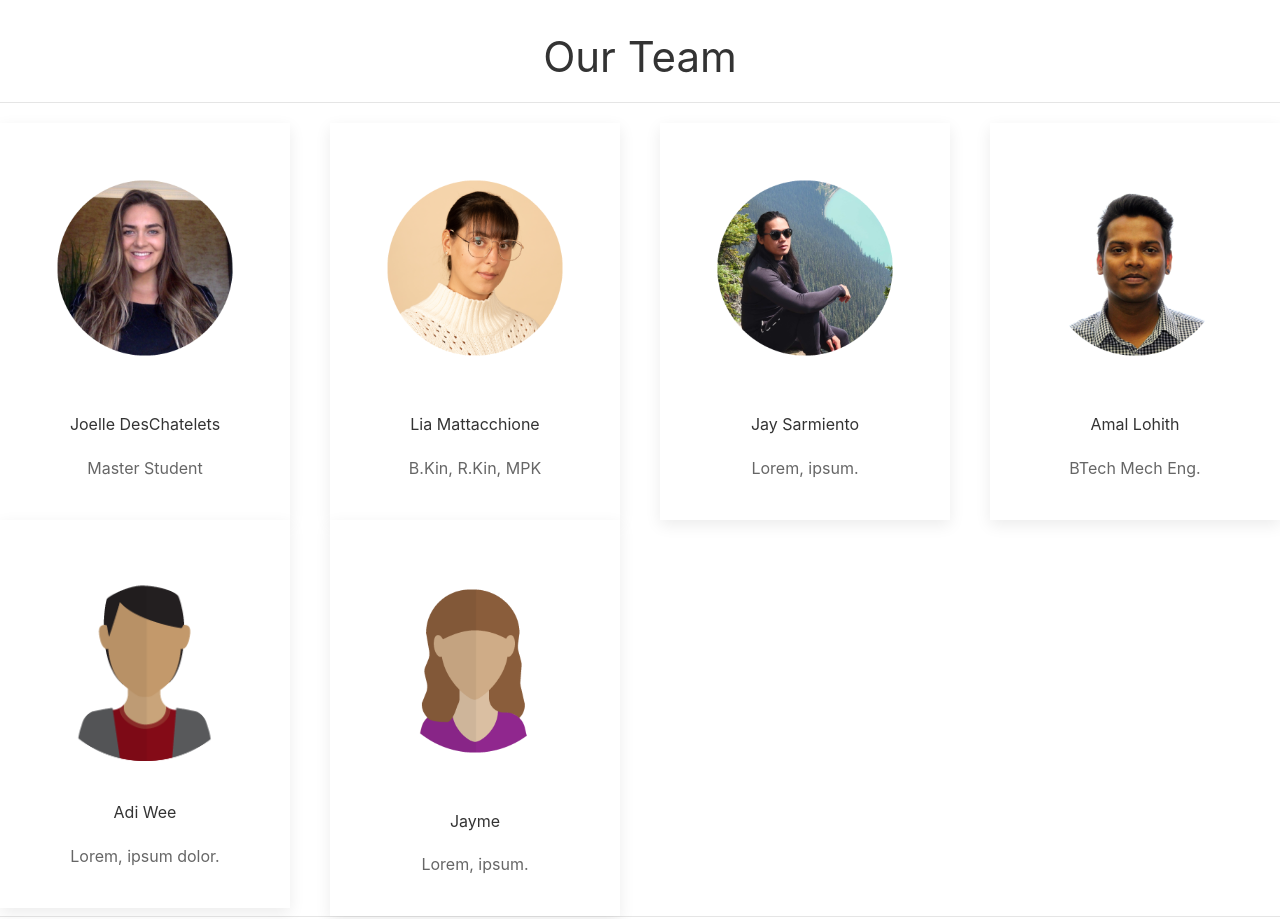
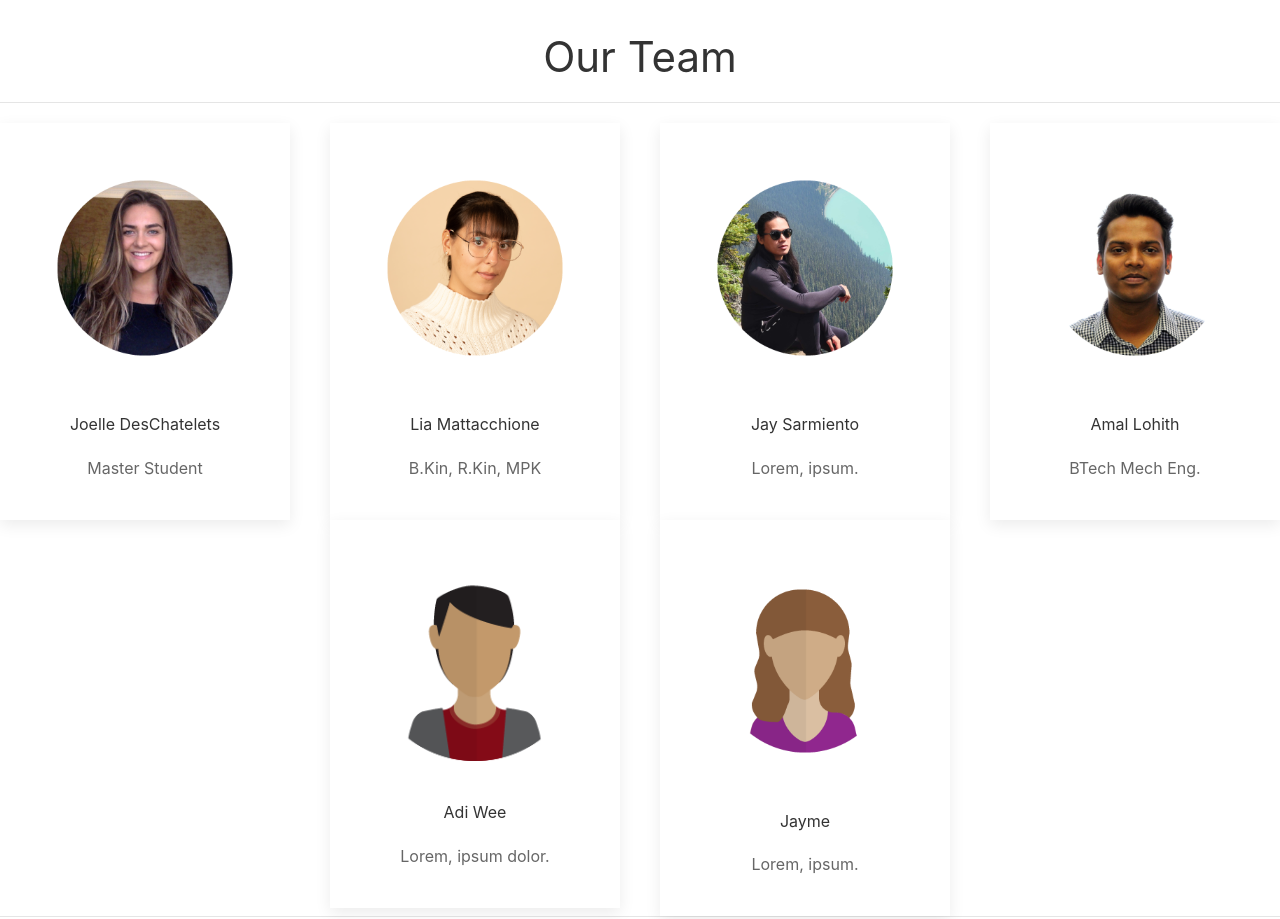
Before and after one commit to BootcampProject/Group5-COVID-Coders, a plain HTML site: page about.html in a window 1280 px wide. Shown: the part 780-1699 px from the top of the page. Drawn offline with nearby package versions, Linux system fonts and the light colour scheme.

Commit message:
Centring the cards

```diff
--- a/about.html
+++ b/about.html
@@ -40,7 +40,7 @@
            <hr />
         <div data-uk-grid="{gutter: 20}" class="uk-grid">
             <div class="uk-width-1">
-                <div class="uk-grid uk-text-center teamContainer">
+                <div class="uk-grid uk-flex-center uk-text-center teamContainer">
                     <div class="uk-width-1-4@m">
                         <div class="uk-card uk-card-default uk-card-hover uk-card-body"><img src="./assets/images/jo_img_circle.png" width="250" height="250" alt="">
                             <h5>Joelle DesChatelets</h5>
```
